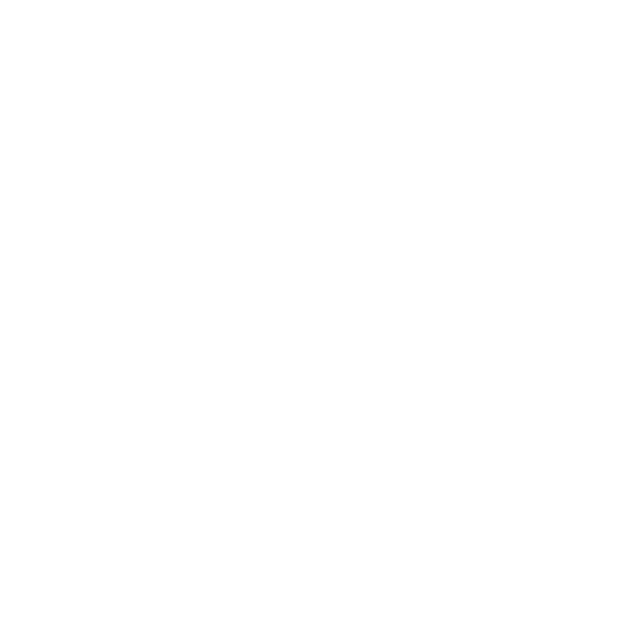
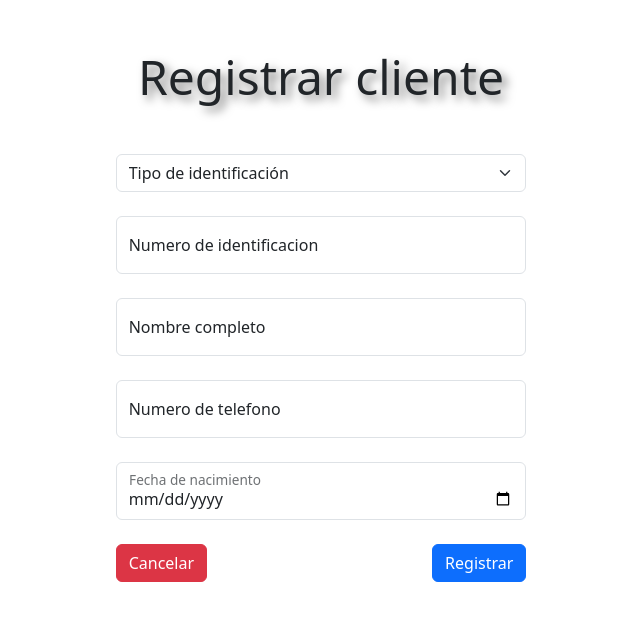
Before and after one commit to Juan-PAP/FrontDoo, a Vue app: page /customer/register in a window 1280 px wide. Before the commit this address had no page. Shown: the top 620 px of the page, without its empty margins (319-959 px from the left). Built offline with nearby package versions, Linux system fonts and the light colour scheme.

Commit message:
Ajustes en funcionalidad

```diff
--- a/src/components/CustomerLogin.vue
+++ b/src/components/CustomerRegister.vue
@@ -1,6 +1,9 @@
 <script setup lang="ts">
 import { reactive, ref } from 'vue';
 import { show } from '../modules/state';
+import router from '../router';
+
+const today = ref(new Date().toISOString().split('T')[0])
 
 interface Login {
     identificationNumber: string;
@@ -12,12 +15,11 @@
     identificationNumber: "",
     fullname: "",
     phoneNumber:"",
-    birthDate:"00/00/00"
+    birthDate:""
 
 });
 
 const formRef = ref<HTMLFormElement | null>(null)
-
 
 function validate(){
     return formRef.value?.checkValidity()
@@ -27,11 +29,12 @@
     if (!validate()){
         return console.log("error")
     }
+    router.push('/customer')
     show.value = true;
+
 
     console.log("Formulario valido: ", form.identificationNumber, form.fullname, form.phoneNumber, form.birthDate)
 }
-
 
 </script>
 
@@ -42,38 +45,36 @@
             <h1 class="title mb-5 text-center">Registrar cliente</h1>
         </div>
 
-        <select class="form-select mb-4" aria-label="Default select example">
-            <option selected>Tipo de identificacion</option>
+        <select class="form-select mb-4" aria-label="Tipo de identificación" required>
+            <option value="" disabled selected>Tipo de identificación</option>
             <option value="1">Tarjeta de identidad</option>
             <option value="2">Cedula de ciudadania</option>
             <option value="3">Cedula de extranjeria</option>
         </select>
 
         <div class="form-floating mb-4">
-            <input v-model="form.identificationNumber" type="text" class="form-control" minlength="6" maxlength="25" required id="floatingInput" placeholder="123456789">
+            <input v-model="form.identificationNumber" type="text" class="form-control" minlength="6" pattern="\d{6,25}" maxlength="25" required id="floatinIdentification" placeholder="Solo valores numericos">
             <label for="floatingPassword">Numero de identificacion</label>
         </div>
 
         <div class="form-floating mb-4">
-            <input v-model="form.fullname" type="text" class="form-control" minlength="3" maxlength="100" required id="floatingInput" placeholder="name@example.com">
+            <input v-model="form.fullname" type="text" class="form-control" minlength="3" maxlength="100" required id="floatingFullNumber" placeholder="">
             <label for="floatingInput">Nombre completo</label>
         </div>
 
         <div class="form-floating mb-4">
-            <input v-model="form.phoneNumber" type="text" class="form-control" minlength="8" maxlength="20" required id="floatingInput" placeholder="3118671137">
+            <input v-model="form.phoneNumber" type="text" class="form-control" minlength="8" pattern="\d{8,20}" maxlength="20" required id="floatingphoneNumber" placeholder="">
             <label for="floatingPassword">Numero de telefono</label>
         </div>
 
         <div class="form-floating mb-4">
-            <input v-model="form.birthDate" type="date" class="form-control" required id="floatingInput" placeholder="01/01/1900">
+            <input v-model="form.birthDate" type="date" class="form-control" required id="floatingBirthdate" min="1900-01-01":max="today">
             <label for="floatingPassword">Fecha de nacimiento</label>
         </div>
 
-        <div>
+        <div class="d-flex justify-content-between mb-3">
+            <button type="button" class="btn btn-danger mb-3">Cancelar</button>
             <button type="submit" class="btn btn-primary mb-3 ">Registrar</button>
-        </div>
-        <div>
-            <button type="button" class="btn btn-danger mb-3">Cancelar</button>
         </div>
 
 
@@ -88,12 +89,4 @@
     font-size: 300%;
     text-shadow: 5px 5px 10px rgba(0,0,0,0.5);
 }
-
-.aurora {
-    font-size: 150%;
-    background: linear-gradient(135deg, #6a11cb, #2575fc);
-    -webkit-background-clip: text;
-    -webkit-text-fill-color: transparent;
-    text-shadow: 1px 1px 4px rgba(0,0,0,0.2);
-}
 </style>
--- a/src/components/Login.vue
+++ b/src/components/Login.vue
@@ -43,15 +43,15 @@
             <h1 class="title mb-5 text-center">Inicio de sesión</h1>
         </div>
         <div class="form-floating mb-4">
-            <input v-model="form.username" type="text" class="form-control" minlength="4" maxlength="20" required id="floatingInput" placeholder="name@example.com">
+            <input v-model="form.username" type="text" class="form-control" minlength="4" maxlength="20" required id="floatingUsername">
             <label for="floatingInput">Usuario</label>
         </div>
         <div class="form-floating mb-4">
-            <input v-model="form.password" type="password" class="form-control" minlength="8" maxlength="12" required id="floatingPassword" placeholder="Password">
+            <input v-model="form.password" type="password" class="form-control" minlength="8" maxlength="12" required id="floatingPassword">
             <label for="floatingPassword">Contraseña</label>
         </div>
-        <div   >Ingresa tus credenciales para iniciar sesión en <span class="aurora fw-bold">Aurora</span></div>
-        <div class="d-flex justify-content-center mt-4">
+        <div class=" mb-5 text-center" >Ingresa tus credenciales para iniciar sesión en <span class="aurora fw-bold">Aurora</span></div>
+        <div class="d-flex justify-content-center mt-4 col-3">
             <button type="submit" class="btn btn-primary mb-3 ">Iniciar sesion</button>
         </div>
 
--- a/src/router/index.ts
+++ b/src/router/index.ts
@@ -3,7 +3,8 @@
 import Home from '../components/Home.vue'
 import Login from '../components/Login.vue'
 import Customer from '../components/Customer.vue'
-import CustomerLogin from '../components/CustomerLogin.vue'
+import CustomerLogin from '../components/CustomerRegister.vue'
+import CustomerRegister from '../components/CustomerRegister.vue'
 
 const routes: RouteRecordRaw[] = [
 {
@@ -22,9 +23,9 @@
 component: Customer
 },
 {
-path: '/customer/login',
-name: 'customer-login',
-component: CustomerLogin
+path: '/customer/register',
+name: 'customer-register',
+component: CustomerRegister
 }
 ]
 
```
Also changed, not shown: src/components/HelloWorld.vue (deleted, +0 -41 lines).
